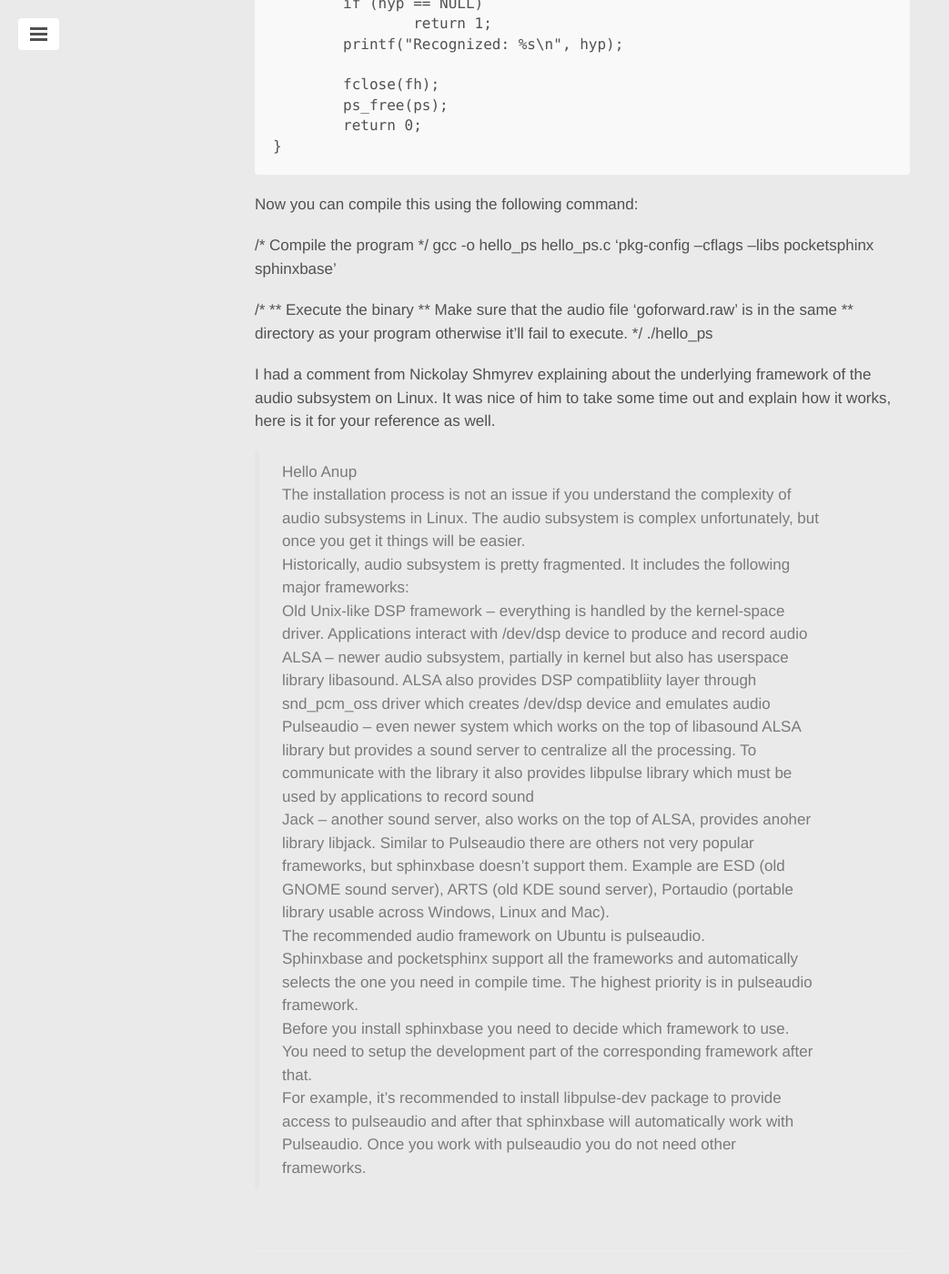
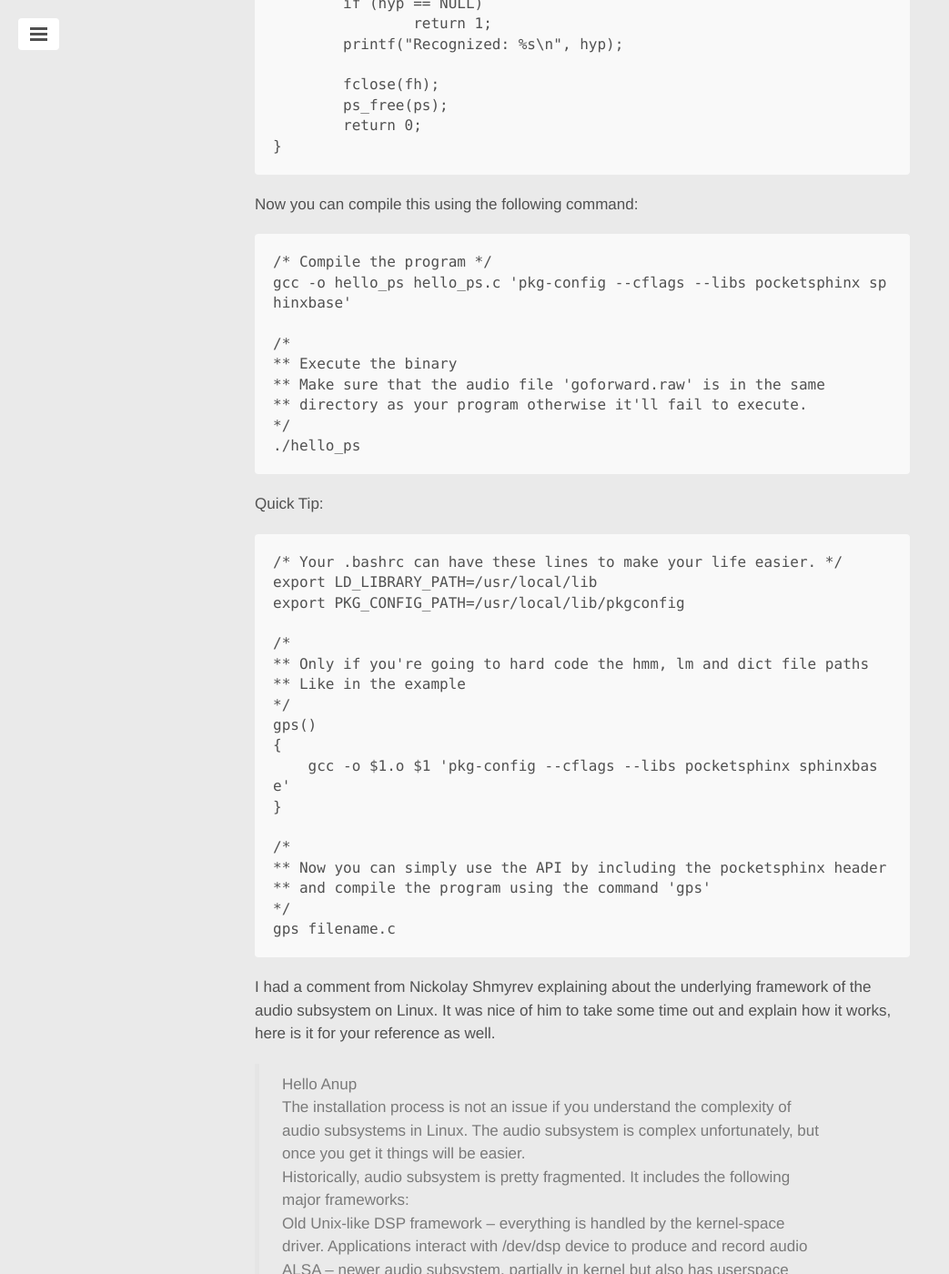
Before and after one commit to Ghatage/ghatage.github.io, a Jekyll site: the page built from _posts/2012-09-16-voice-to-text-pocketsphinx.md, in a window 1280 px wide and 1400 px high, scrolled down 3321 px. Shown: the whole window at 91% size, without its empty margins (0-1043 px from the left). Built offline with Jekyll 4.4.1, drawn with Linux system fonts in a browser that asks for light colours; Markdown is read by kramdown in place of the engine named in the settings; comment, search, counter and statistics services are not loaded.

Commit message:
Update 2012-09-16-voice-to-text-pocketsphinx.md

````diff
--- a/_posts/2012-09-16-voice-to-text-pocketsphinx.md
+++ b/_posts/2012-09-16-voice-to-text-pocketsphinx.md
@@ -144,7 +144,7 @@ main(int argc, char *argv[])
 
 Now you can compile this using the following command:
 
-
+```
 /* Compile the program */
 gcc -o hello_ps hello_ps.c 'pkg-config --cflags --libs pocketsphinx sphinxbase'
 
@@ -154,6 +154,29 @@ gcc -o hello_ps hello_ps.c 'pkg-config --cflags --libs pocketsphinx sphinxbase'
 ** directory as your program otherwise it'll fail to execute.
 */
 ./hello_ps
+```
+
+Quick Tip:
+```
+/* Your .bashrc can have these lines to make your life easier. */
+export LD_LIBRARY_PATH=/usr/local/lib
+export PKG_CONFIG_PATH=/usr/local/lib/pkgconfig
+
+/*
+** Only if you're going to hard code the hmm, lm and dict file paths
+** Like in the example
+*/
+gps()
+{
+    gcc -o $1.o $1 'pkg-config --cflags --libs pocketsphinx sphinxbase'
+}
+
+/*
+** Now you can simply use the API by including the pocketsphinx header
+** and compile the program using the command 'gps'
+*/
+gps filename.c
+```
 
 I had a comment from Nickolay Shmyrev explaining about the underlying framework of the audio subsystem on Linux.
 It was nice of him to take some time out and explain how it works, here is it for your reference as well.
````
